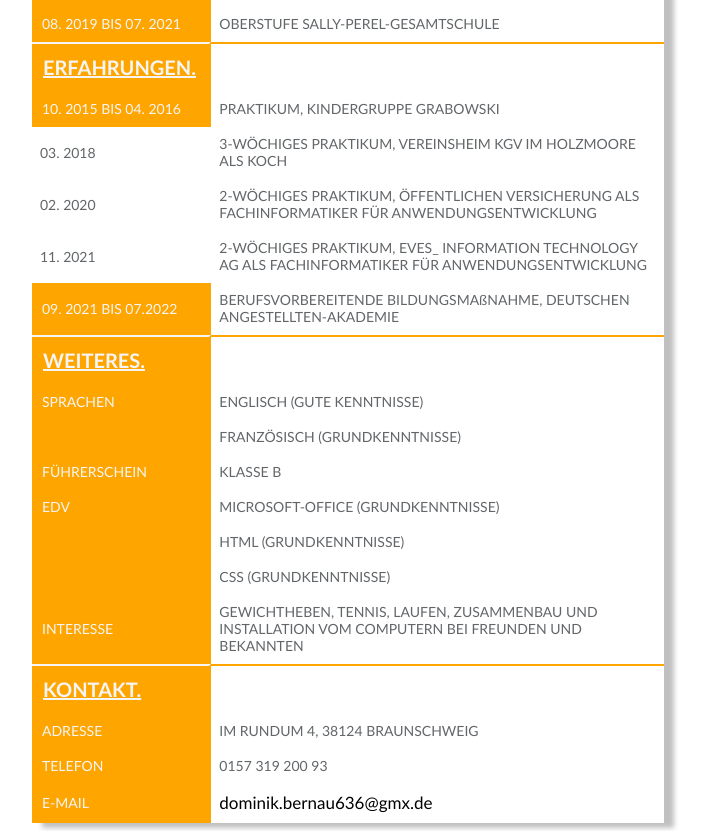
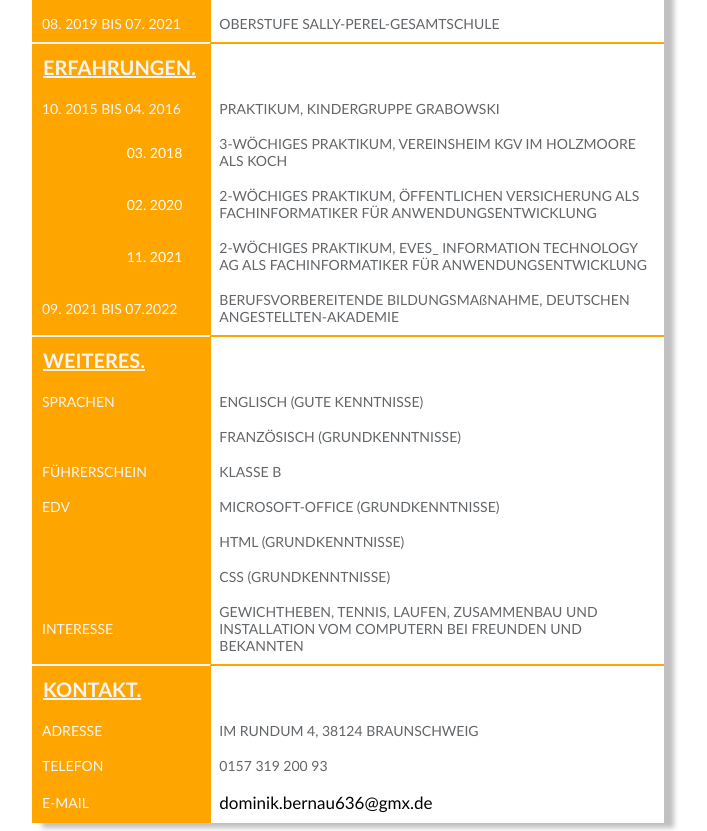
Before and after one commit to DomBLK/Lebenslauf, a plain HTML site: page index.html in a window 1280 px wide. Shown: the part 884-1715 px from the top of the page, without its empty margins (292-999 px from the left). Drawn offline with Linux system fonts and the light colour scheme.

Commit message:
Update Style.css

```diff
--- a/Style.css
+++ b/Style.css
@@ -79,3 +79,10 @@ th.bleu {
     background-color: orange;
     border-left: orange;
 }
+
+td.troi {
+    background-color: orange;
+    color: white;
+    text-align: right;
+    padding-right: 29px;
+}
```
